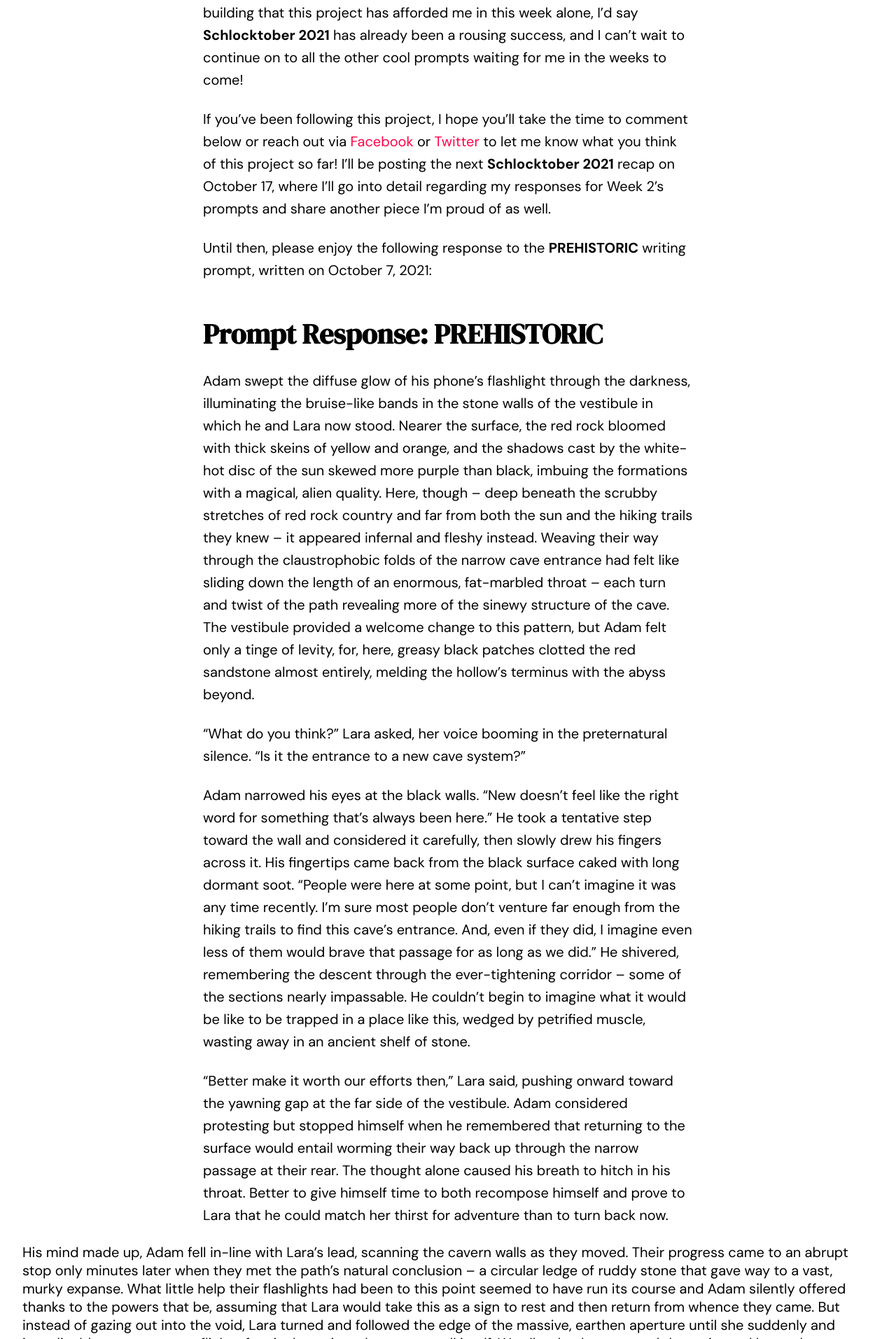
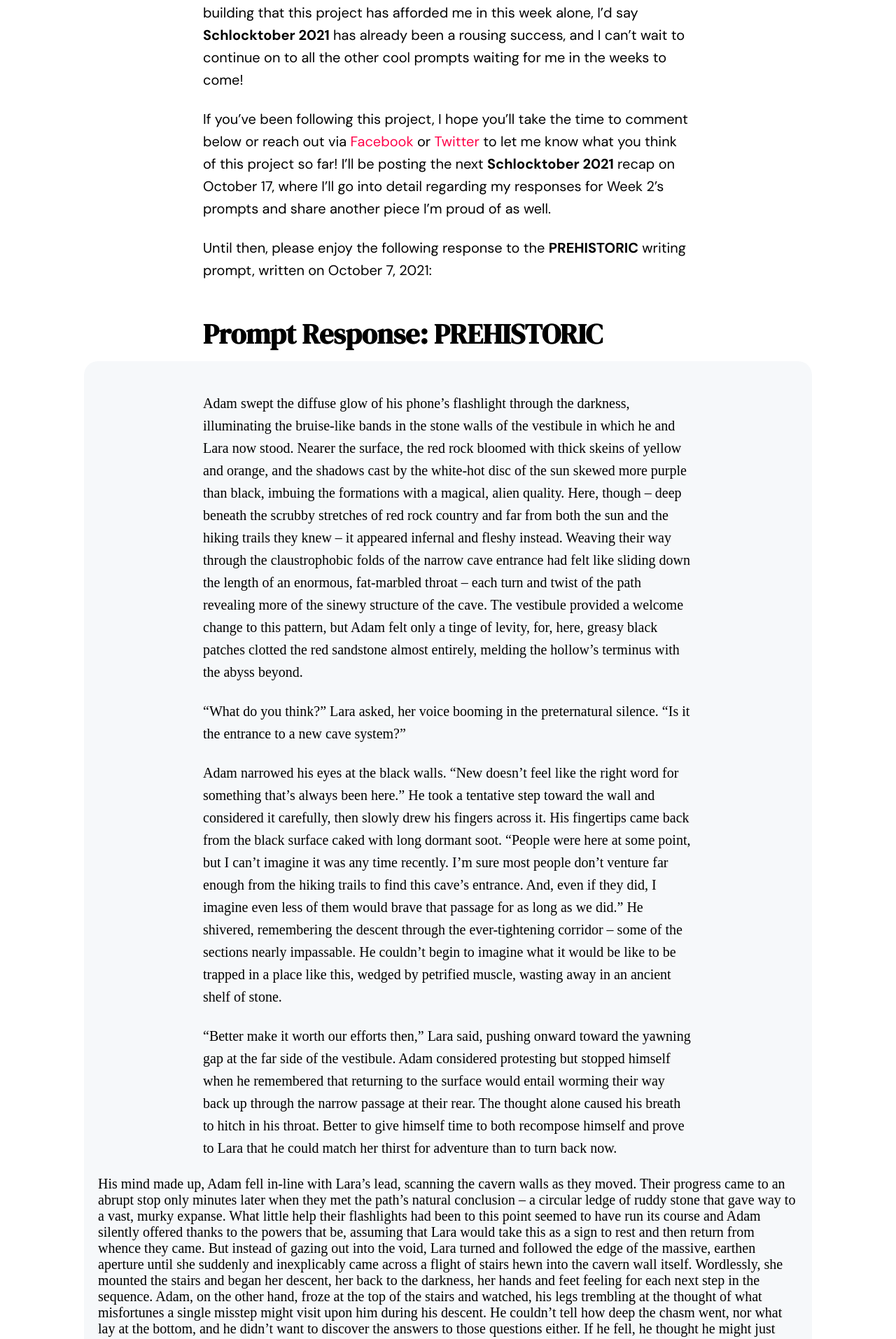
Before and after one commit to mnmalone/mnmalone2021, a Jekyll site: the page built from _posts/2021-10-10-schlocktober-week-1.md, in a window 1280 px wide. Shown: the part 4487-6400 px from the top of the page at 70% size. Built offline with Jekyll 4.4.1, drawn with Linux system fonts in a browser that asks for light colours; some web fonts are replaced; comment, search, counter and statistics services are not loaded.

Commit message:
Update blog.scss

```diff
--- a/_sass/blog.scss
+++ b/_sass/blog.scss
@@ -150,17 +150,6 @@
         border-radius: 20px;
     }
 
-    p excerpt{
-        background-color: #f6f8fa;
-        border-radius: 20px 20px 20px 20px;
-        display: block;
-        font-family: Scheherazade New;
-        margin-left: auto;
-        margin-right: auto;
-        max-width: 1000px;
-        padding: 20px;
-    }
-
     p, ul, ol, figure, blockquote, img, .highlight, hr{
         box-sizing: border-box;
         max-width: 700px;
@@ -268,3 +257,14 @@
     position: relative;
     max-width: 700px;
 }
+
+.excerpt{
+    background-color: #f6f8fa;
+    border-radius: 20px 20px 20px 20px;
+    display: block;
+    font-family: Scheherazade New !important;
+    margin-left: auto;
+    margin-right: auto;
+    max-width: 1000px;
+    padding: 20px;
+}
```
